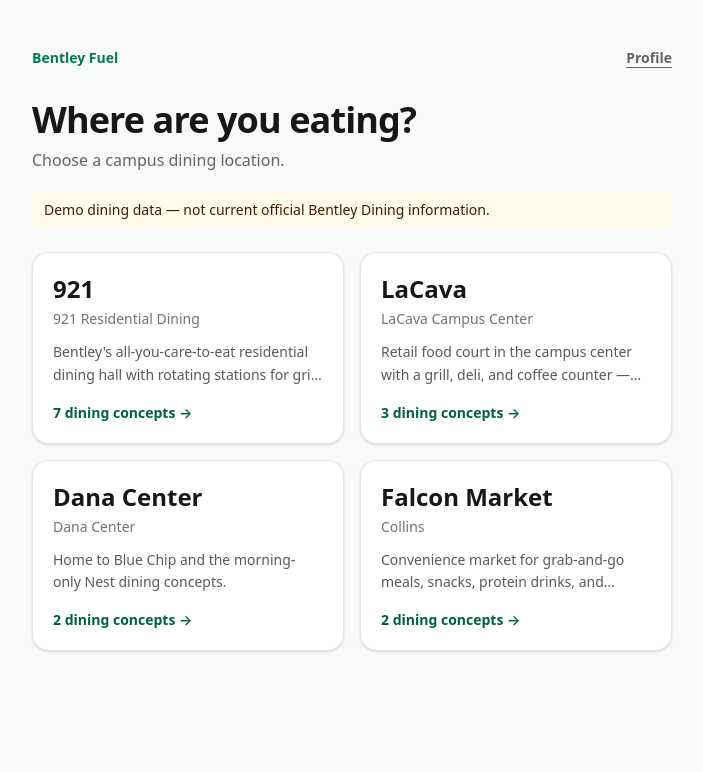
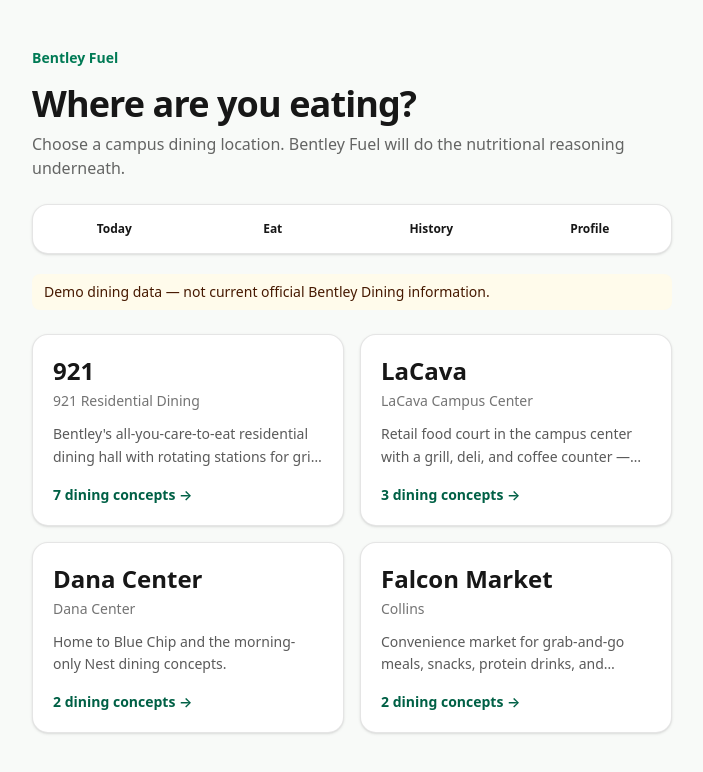
Before and after one commit to JamoV18/Bentley-Fuel, a Next.js app: page /dashboard in a window 1280 px wide. Shown: the top 772 px of the page, without its empty margins (288-991 px from the left). Built offline with nearby package versions, Linux system fonts and the light colour scheme.

Commit message:
Connect Eat screen to app navigation

```diff
--- a/src/app/dashboard/page.tsx
+++ b/src/app/dashboard/page.tsx
@@ -1,4 +1,5 @@
 import Link from "next/link";
+import AppNav from "@/components/AppNav";
 import { getDiningProvider } from "@/services";
 
 export default async function DashboardPage() {
@@ -11,12 +12,12 @@
 
   return (
     <main className="mx-auto w-full max-w-2xl flex-1 px-4 py-7 sm:py-12">
-      <header className="flex items-center justify-between gap-4">
+      <header>
         <p className="text-sm font-bold text-emerald-700">Bentley Fuel</p>
-        <Link href="/profile-summary" className="text-sm font-semibold text-black/60 underline underline-offset-4">Profile</Link>
+        <h1 className="mt-4 text-4xl font-bold tracking-tight">Where are you eating?</h1>
+        <p className="mt-2 text-black/60">Choose a campus dining location. Bentley Fuel will do the nutritional reasoning underneath.</p>
       </header>
-      <h1 className="mt-8 text-4xl font-bold tracking-tight">Where are you eating?</h1>
-      <p className="mt-2 text-black/60">Choose a campus dining location.</p>
+      <AppNav />
       {provider.dataStatus === "mock" && (
         <p className="mt-5 rounded-lg bg-amber-50 px-3 py-2 text-sm text-amber-950">
           Demo dining data — not current official Bentley Dining information.
```
